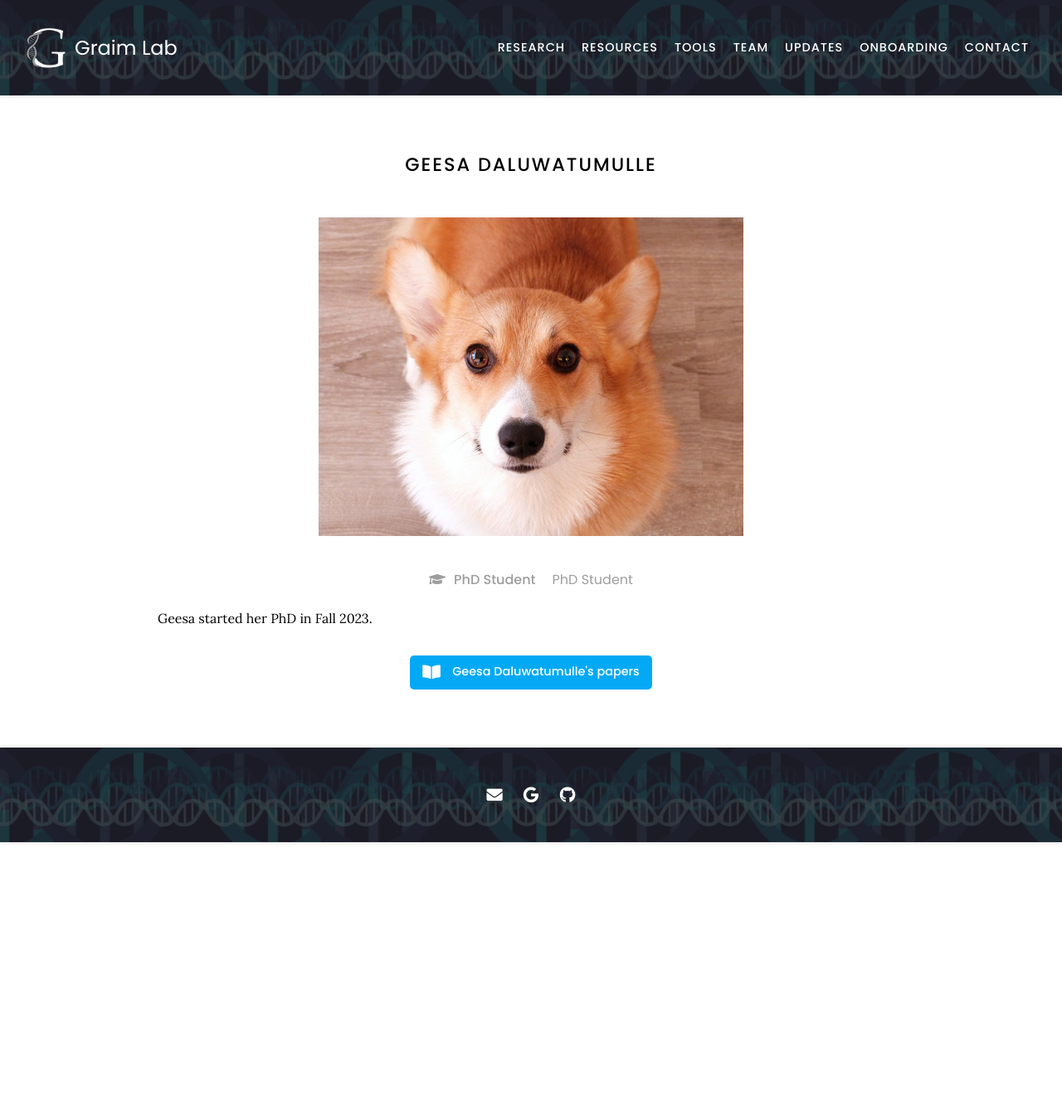
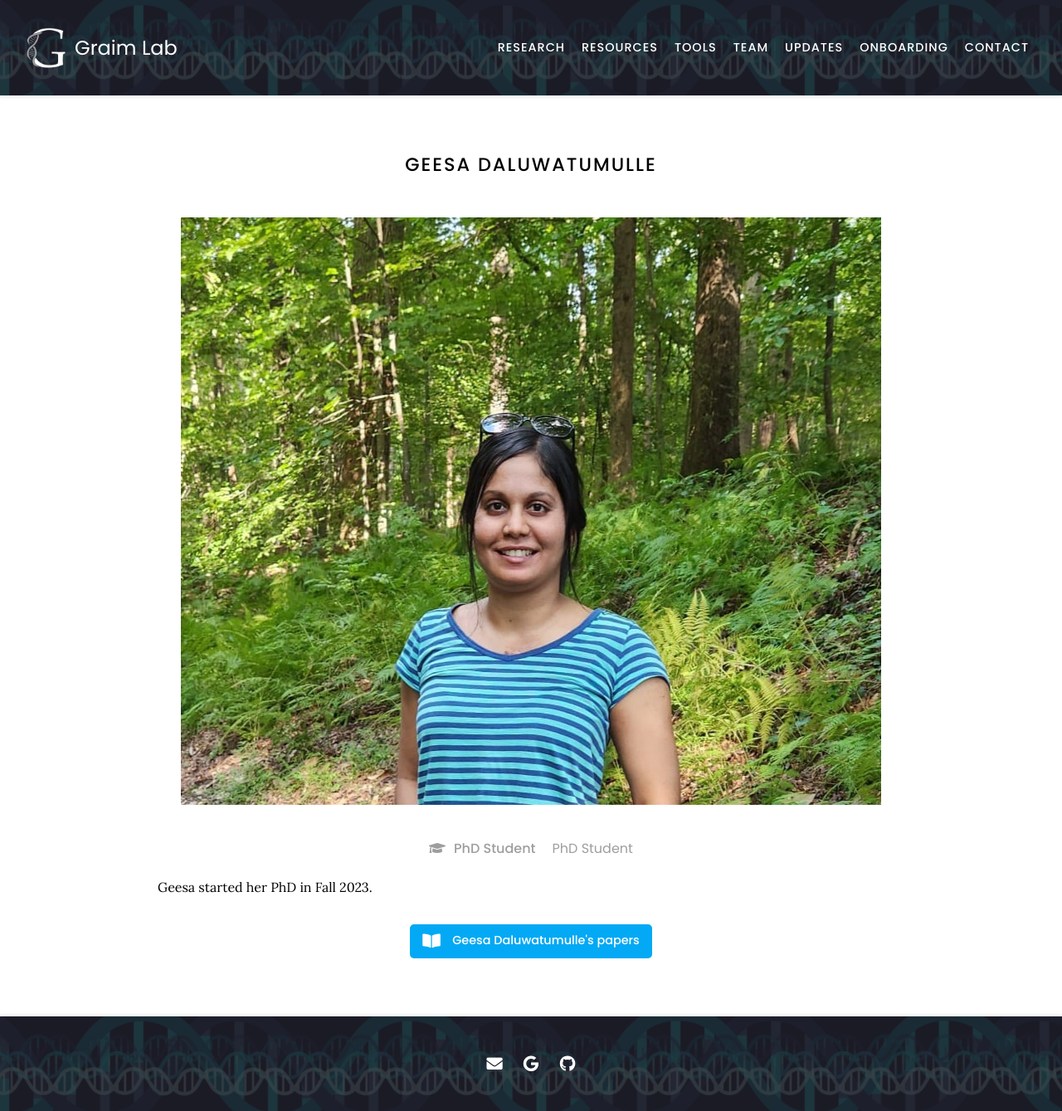
Before and after one commit to graim/GraimLabWebsite, a Jekyll site: the page built from _members/geesa-daluwatumulle.md, in a window 1280 px wide. Shown: the whole page at 83% size. Built offline with Jekyll 4.4.1, drawn with Linux system fonts in a browser that asks for light colours; nearby versions of some CDN libraries; before the commit the page ends 1015 px from its top, so only the background shows below that.

Commit message:
Update geesa-daluwatumulle.md
photo update

```diff
--- a/_members/geesa-daluwatumulle.md
+++ b/_members/geesa-daluwatumulle.md
@@ -1,6 +1,6 @@
 ---
 name: Geesa Daluwatumulle
-image: images/member.JPG
+image: images/Geesa_Daluwatumulle.JPG
 description: PhD Student
 role: phd
 group: alum
```
